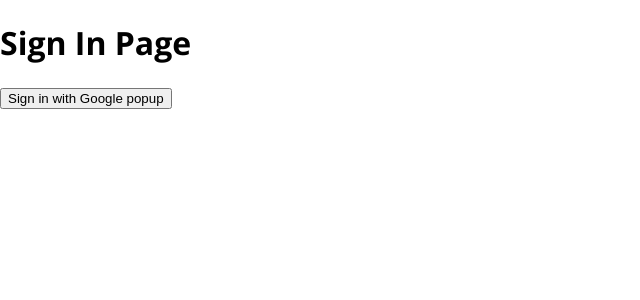
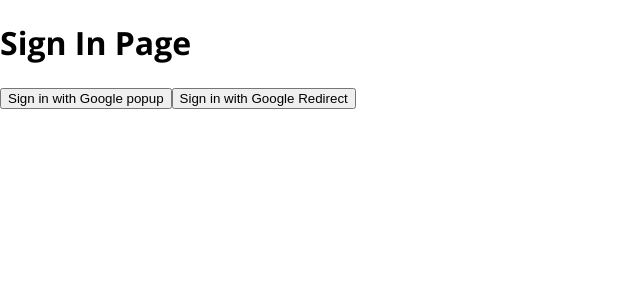
Before and after one commit to SirriCelles/crown-clothing, a React (Create React App) app: page /sign-in in a window 1280 px wide. Shown: the top 300 px of the page, without its empty margins (0-640 px from the left). Built offline with nearby package versions, Linux system fonts and the light colour scheme; a web font is replaced by a local one.

Commit message:
add signin with redirect

```diff
--- a/src/routes/signin/sign-in.component.jsx
+++ b/src/routes/signin/sign-in.component.jsx
@@ -1,6 +1,22 @@
-import { signInWithGooglePopup, createUserDocumentFromAuth } from "../../utils/firebase/firebase.utils";
+import { useEffect } from "react";
+import { getRedirectResult } from "firebase/auth";
+
+import {
+    auth,
+    signInWithGooglePopup,
+    createUserDocumentFromAuth,
+    signInWithGoogleRedirect
+} from "../../utils/firebase/firebase.utils";
 
 const SingIn = () => {
+    // useEffect(async () => {
+    //     const response = await getRedirectResult(auth);
+
+    //     if (response) {
+    //         const userDocRef = await createUserDocumentFromAuth(response.user);
+    //     }
+    // }, []);
+
     const logGoogleUser = async () => {
         const { user }= await signInWithGooglePopup();
         const userDocRef = await createUserDocumentFromAuth(user);
@@ -10,6 +26,7 @@
         <div>
             <h1>Sign In Page</h1>
             <button onClick={ logGoogleUser }>Sign in with Google popup</button>
+            <button onClick={ signInWithGoogleRedirect }>Sign in with Google Redirect</button>
         </div>
     )
 }
--- a/src/utils/firebase/firebase.utils.jsx
+++ b/src/utils/firebase/firebase.utils.jsx
@@ -44,7 +44,12 @@
 // Auth services should always be the same for the same APP
 export const auth = getAuth();
 
+// Signin with Google account popup
 export const signInWithGooglePopup = () => signInWithPopup(auth, provider);
+
+// Signin with Redirect. This is because we instatiated just Google Provider
+export const signInWithGoogleRedirect  = () => signInWithGoogleRedirect(auth, provider);
+
 
 // can access the DB. directly points to the dp inside the FB console
 export const db  = getFirestore();
```
